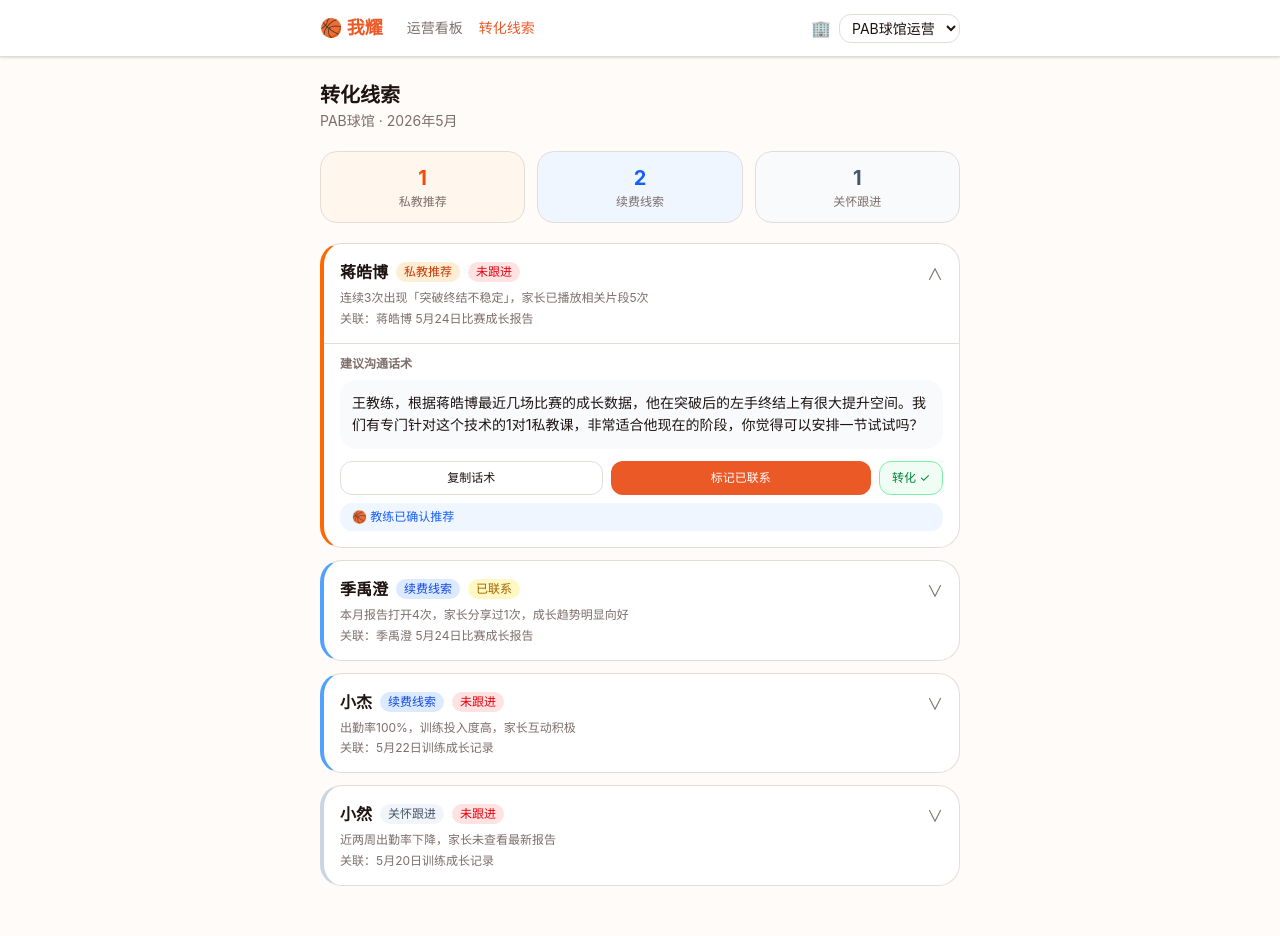
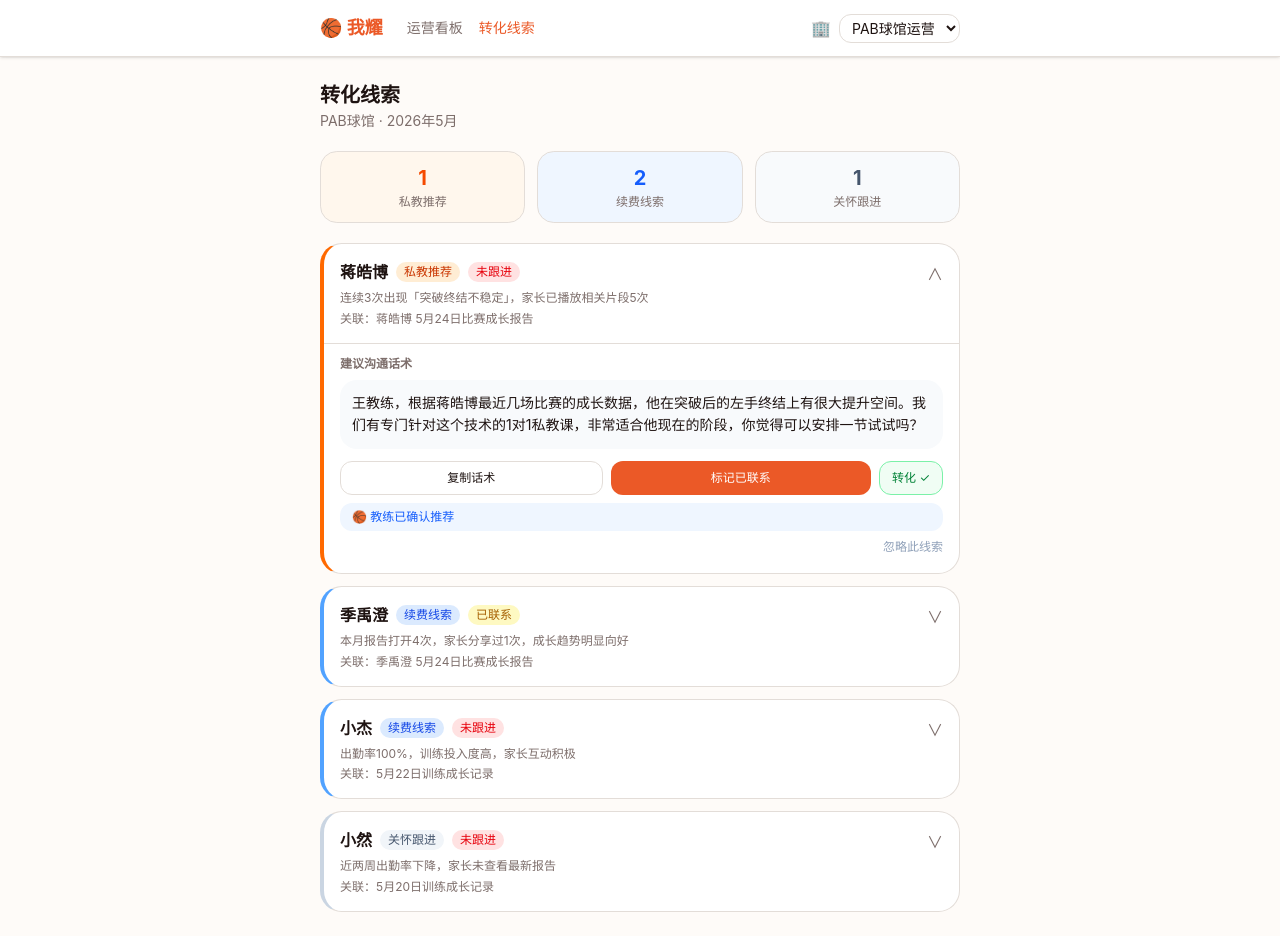
Before and after one commit to BillBillBiuBiuBiu/woyao-growth, a Next.js app: page /org/leads in a window 1280 px wide. Both pictures are taken after a click on the button 641 px from the left and 293 px from the top of the page. Before the commit the page ends 910 px from the top, so only its background shows below. Built offline with nearby package versions, Linux system fonts and the light colour scheme.

Commit message:
feat: org leads 忽略/恢复跟进 toggle, activates dismissed status path

```diff
--- a/app/org/leads/page.tsx
+++ b/app/org/leads/page.tsx
@@ -165,6 +165,21 @@ export default function LeadsPage() {
                       🏀 教练已确认推荐
                     </div>
                   )}
+                  {status !== "dismissed" ? (
+                    <button
+                      onClick={() => updateStatus(lead.id, "dismissed")}
+                      className="mt-2 text-xs text-slate-400 hover:text-slate-600 w-full text-right transition-colors"
+                    >
+                      忽略此线索
+                    </button>
+                  ) : (
+                    <button
+                      onClick={() => updateStatus(lead.id, "new")}
+                      className="mt-2 text-xs text-blue-500 hover:text-blue-700 w-full text-right transition-colors"
+                    >
+                      ↺ 恢复跟进
+                    </button>
+                  )}
                 </div>
               )}
             </div>
```
